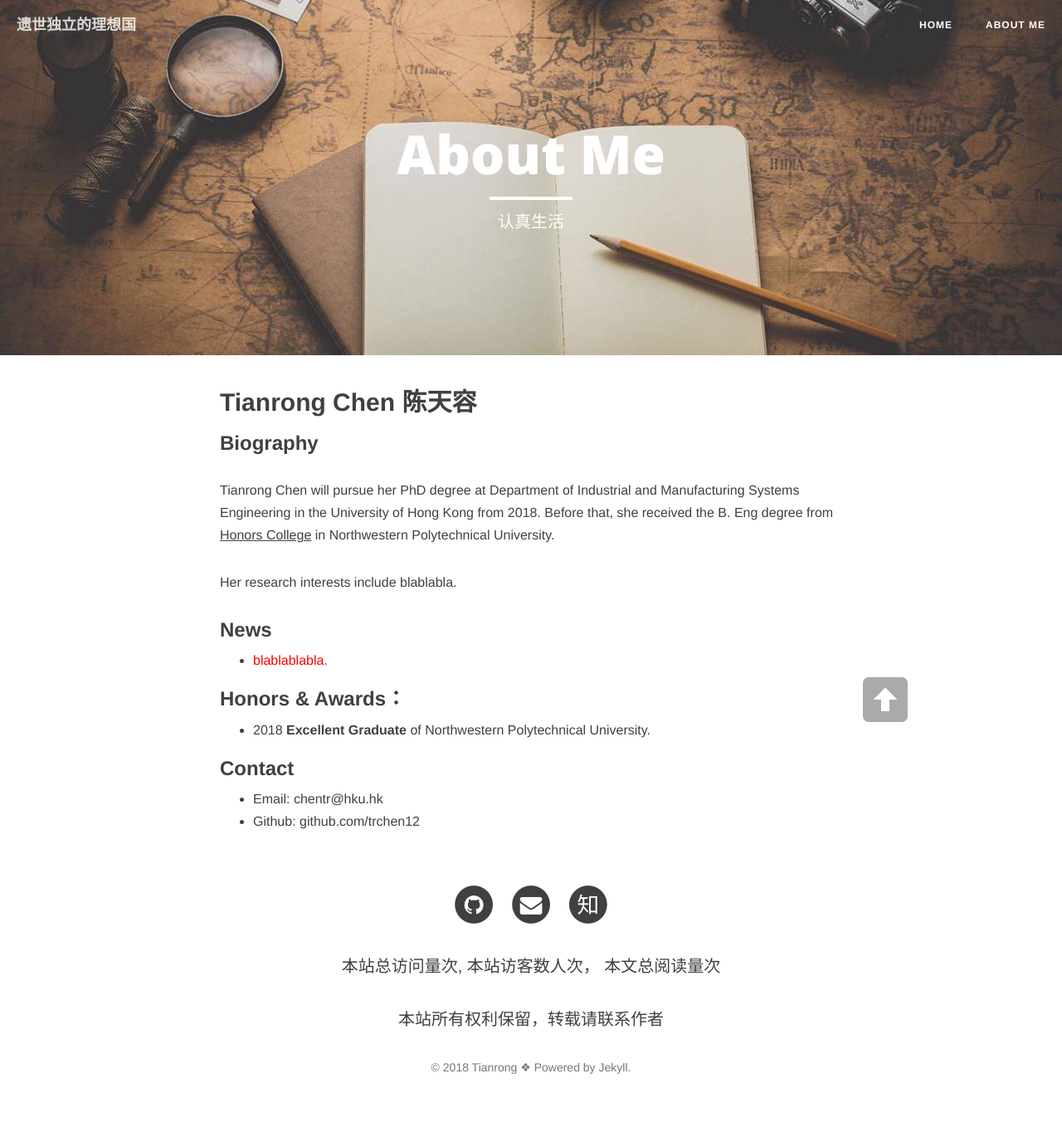
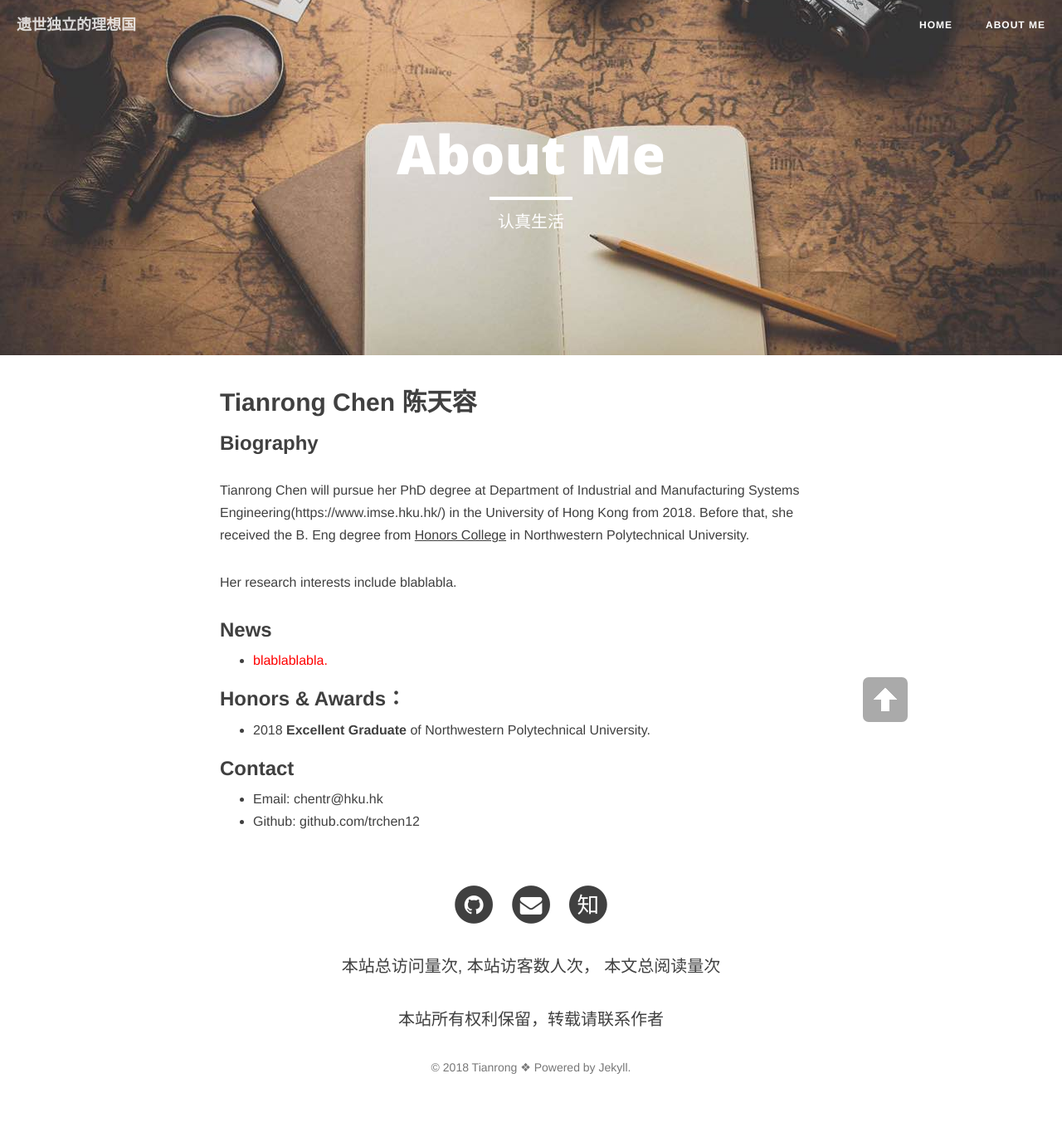
Before and after one commit to trchen12/trchen12.github.io, a Jekyll site: the page built from about.md, in a window 1280 px wide. Shown: the whole page at 83% size. Built offline with Jekyll 4.4.1, drawn with Linux system fonts in a browser that asks for light colours; nearby versions of some CDN libraries; comment, search, counter and statistics services are not loaded.

Commit message:
Update about.md

```diff
--- a/about.md
+++ b/about.md
@@ -7,7 +7,7 @@ header-img: "img/5.jpg"
 ## Tianrong Chen 陈天容
 
 ### Biography
-Tianrong Chen will pursue her PhD degree at [Department of Industrial and Manufacturing Systems Engineering](https://www.imse.hku.hk/) in the [University of Hong Kong](http://www.cuhk.edu.hk/chinese/index.html) from 2018. Before that, she received the B. Eng degree from [<U>Honors College</U>](http://honors.nwpu.edu.cn/) in [Northwestern Polytechnical University](http://www.nwpu.edu.cn/).
+Tianrong Chen will pursue her PhD degree at Department of Industrial and Manufacturing Systems Engineering(https://www.imse.hku.hk/) in the [University of Hong Kong](http://www.cuhk.edu.hk/chinese/index.html) from 2018. Before that, she received the B. Eng degree from [<U>Honors College</U>](http://honors.nwpu.edu.cn/) in [Northwestern Polytechnical University](http://www.nwpu.edu.cn/).
 
 Her research interests include blablabla.
 
```
